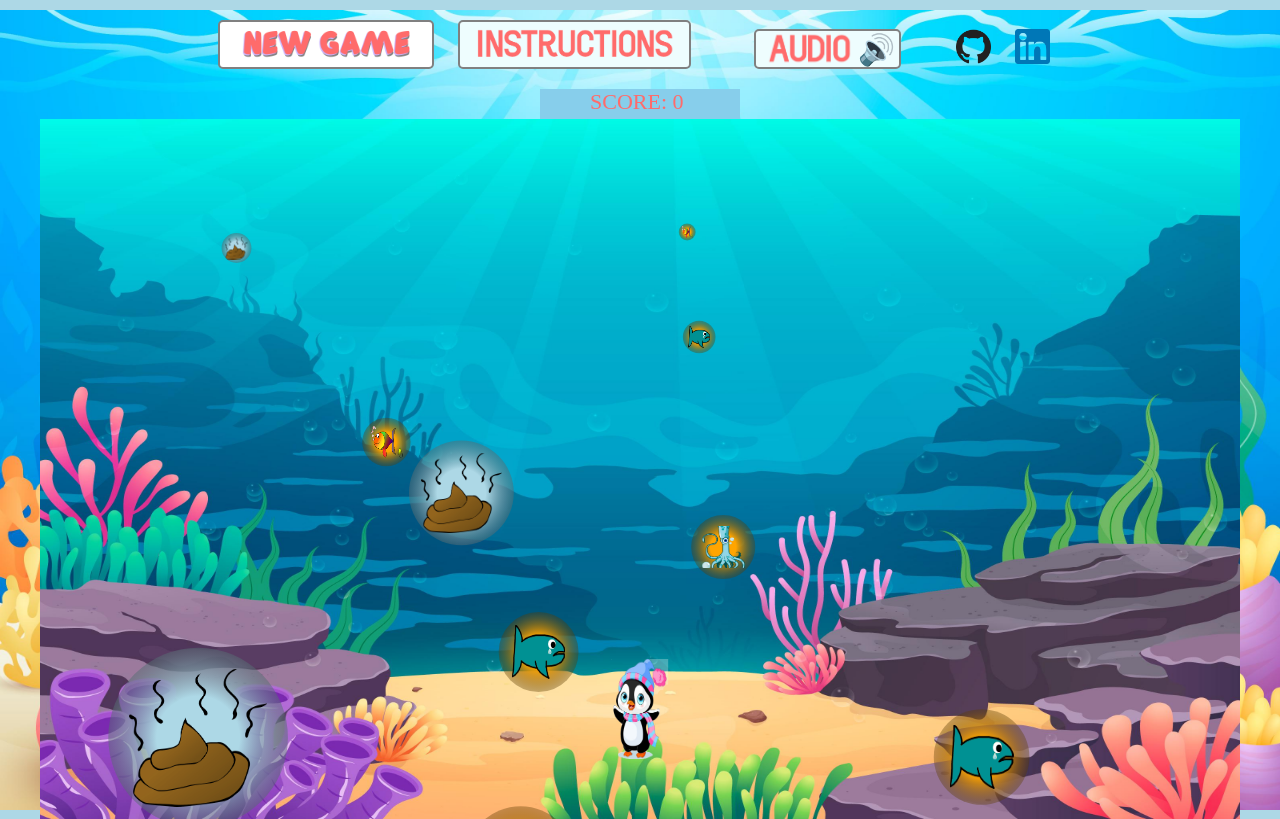
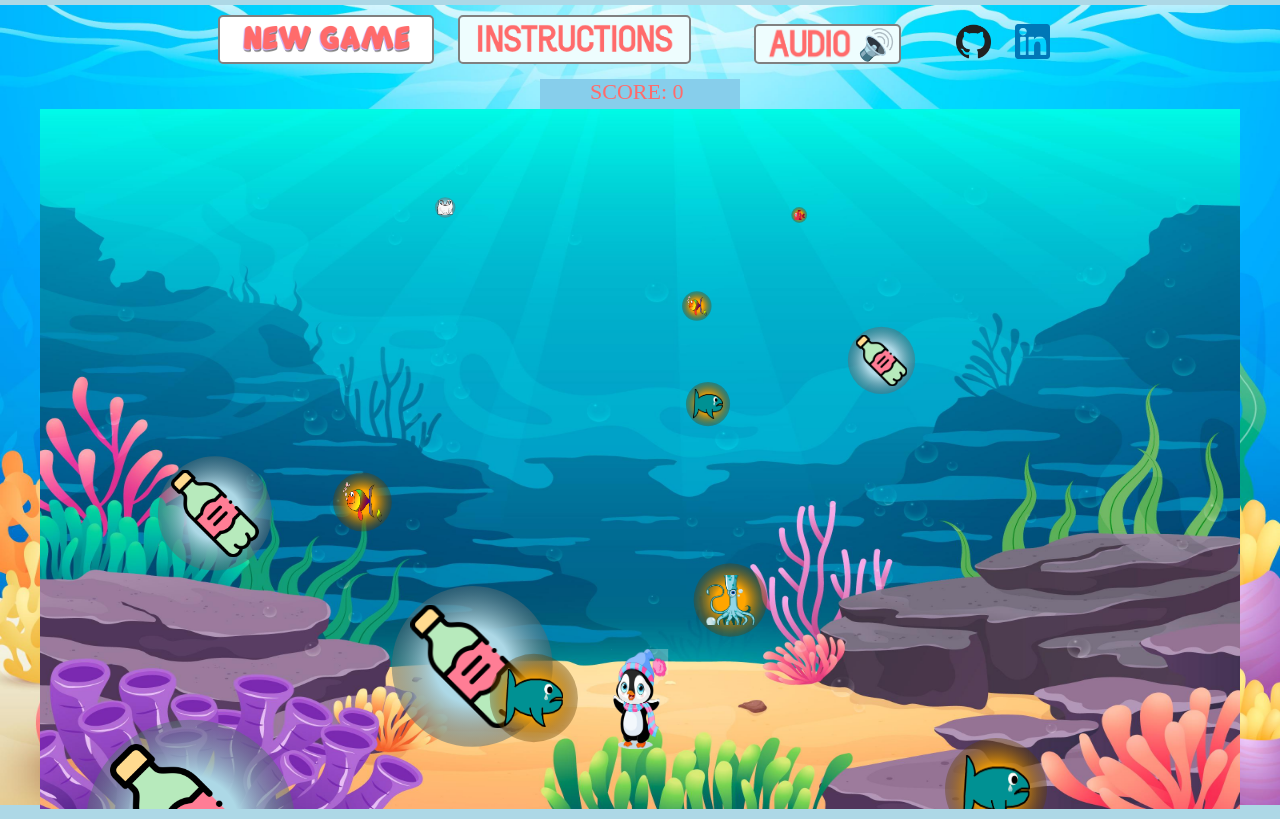
Before and after one commit to anyqx/bouncing-penguin, a website built with webpack: page index.html in a window 1280 px wide. Both pictures are taken after a click on the button 325 px from the left and 44 px from the top of the page. Built offline with nearby package versions, Linux system fonts and the light colour scheme; files whose address does not match are found by name.

Commit message:
pmeta pic update & one trash added

```diff
--- a/src/game.js
+++ b/src/game.js
@@ -37,10 +37,11 @@ class Game {
   addTrash() {
     const trashs = [
       "trash1",
-      "trash2"
+      "trash2",
+      "trash3"
     ];
     const positions = ["pos1", "pos2", "pos3"];
-    const trash = trashs[Math.floor(Math.random() * Math.floor(2))] //random trash coming out
+    const trash = trashs[Math.floor(Math.random() * Math.floor(3))] //random trash coming out
     const pos = positions[Math.floor(Math.random() * Math.floor(3))];
     this.trashs.push(new Trash(this.ctx, trash, pos));
   }
@@ -66,7 +67,7 @@ class Game {
       setTimeout( () => {
         removeTrash();
       }, 15 * 1000)
-    }, 800);
+    }, 500);
   };
 
   // Foods
@@ -105,7 +106,7 @@ class Game {
       setTimeout( () => {
         removeFood();
       }, 6000)
-    }, 250);
+    }, 230);
   };
 
   // Penguin
--- a/src/trash.js
+++ b/src/trash.js
@@ -2,6 +2,8 @@ const trash1 = new Image();
 trash1.src = "assets/images/trash/plastic_bag.png";
 const trash2 = new Image();
 trash2.src = "assets/images/trash/pop.png";
+const trash3 = new Image();
+trash3.src = "assets/images/trash/bottle.png";
 
 const bubbleBurst = new Image();
 bubbleBurst.src = "assets/images/game_over/bubble_burst.png";
@@ -17,11 +19,12 @@ class Trash {
     this.bubbleSize = 20;
     if (this.type === "trash1") this.trash = trash1;
     if (this.type === "trash2") this.trash = trash2;
-
+    if (this.type === "trash3") this.trash = trash3;
 
     if (this.startPos === "pos1") this.pos = [200, 50];
     if (this.startPos === "pos2") this.pos = [400, 50];
     if (this.startPos === "pos3") this.pos = [800, 50];
+
 
     this.centerPos = [
       (this.pos[0] + (this.size / 2)),
--- a/stylesheets/index.css
+++ b/stylesheets/index.css
@@ -23,14 +23,14 @@ body {
   display: flex;
   justify-content: space-between;
   align-items: flex-end;
-  margin-bottom: 20px;
+  margin-bottom: 15px;
 }
 
 .header * button {
   border: 2px solid gray;
   border-radius: 5px;
   background-color:#eefdfe;
-  margin-top: 20px;
+  margin-top: 15px;
 }
 
 #play-btn {
@@ -122,7 +122,7 @@ body {
   }
 
   .header * a {
-    margin-top: 20px;
+    margin-top: 15px;
   }
 
   #audio-btn {
@@ -171,7 +171,7 @@ body {
   }
 
   .header * a {
-    margin-top: 10px;
+    margin-top: 15px;
   }
 
   #audio-btn {
```
Also changed, not shown: assets/images/trash/bottle.png (added), dist/bundle.js, 2 other files.
